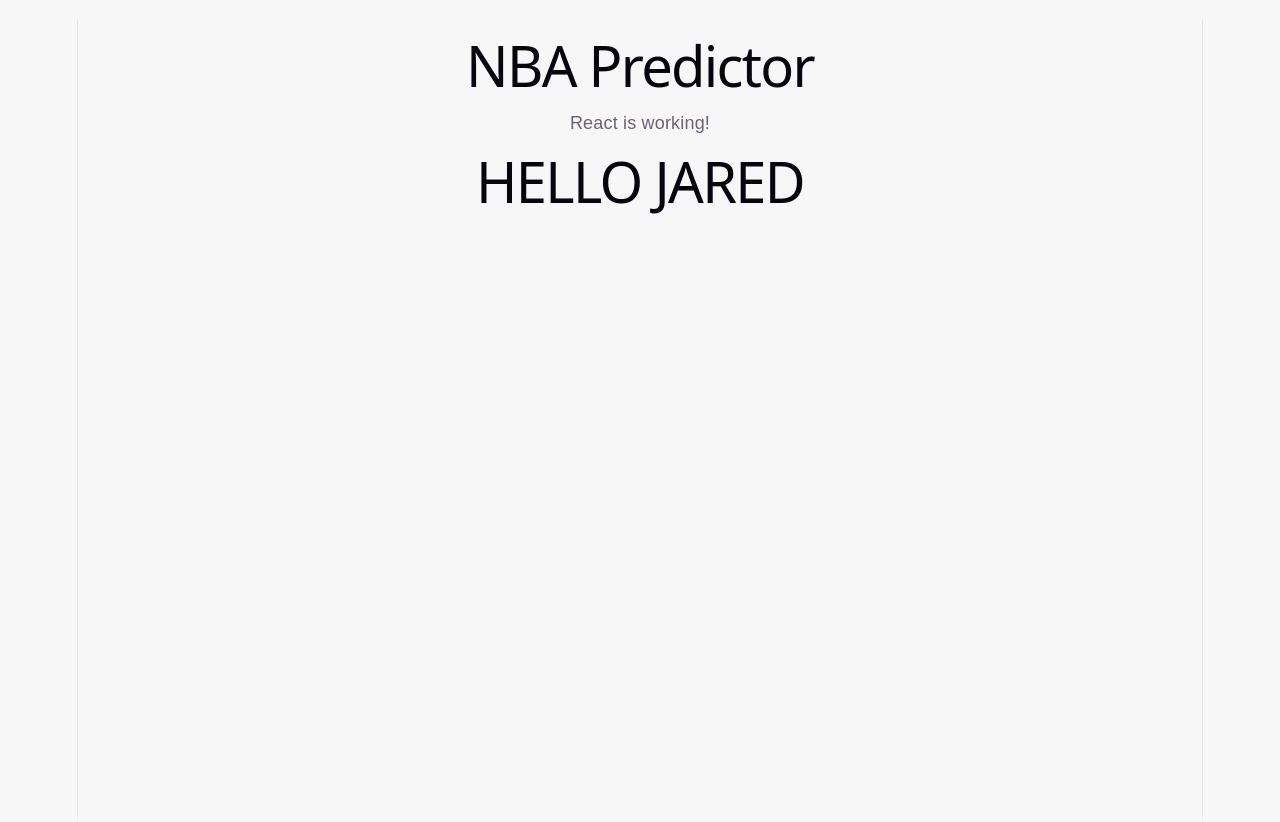
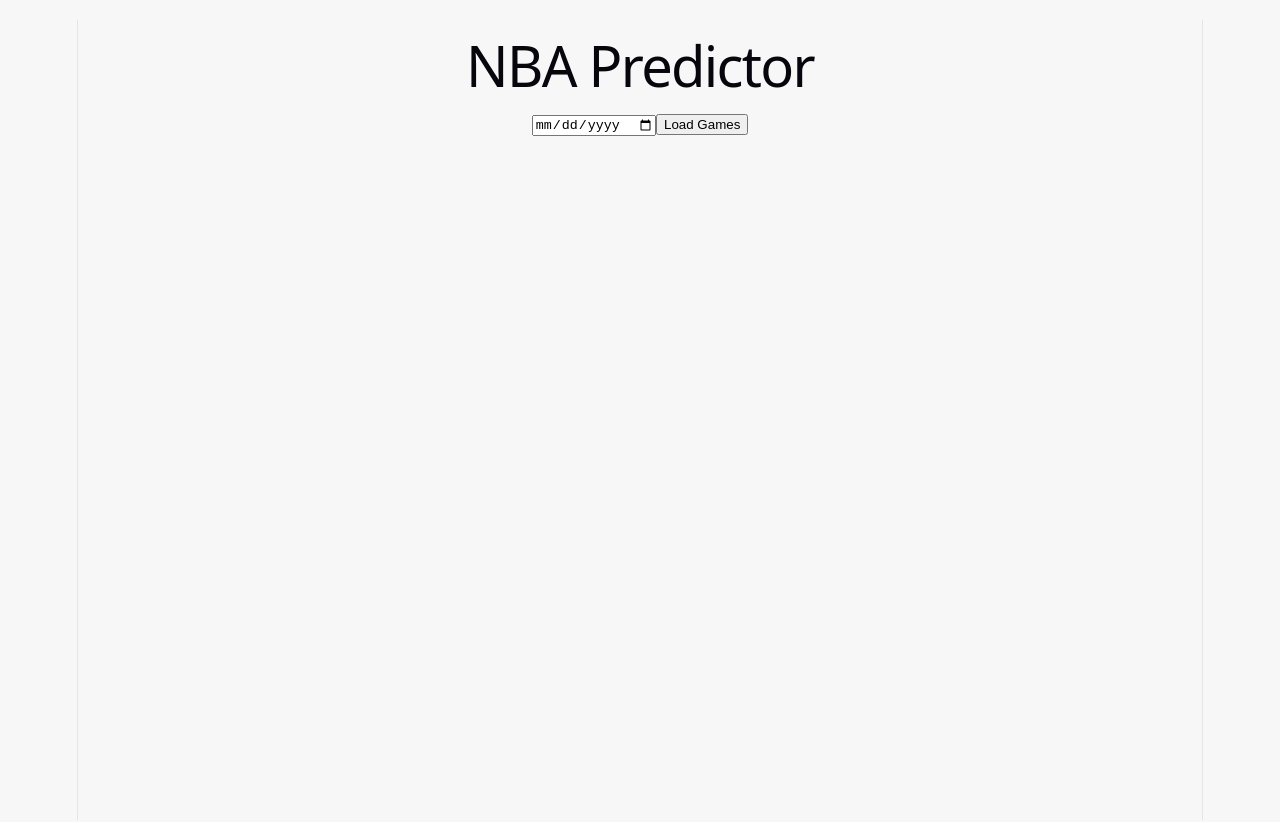
Before and after one commit to jrueter15/NBA-predictor-app, a React (Vite) app: page / in a window 1280 px wide. Shown: the top 822 px of the page. Built offline with nearby package versions, Linux system fonts and the light colour scheme.

Commit message:
Slowly adding buttons and UI

```diff
--- a/src/App.jsx
+++ b/src/App.jsx
@@ -1,8 +1,6 @@
 import { useEffect, useState } from "react";
 
 export default function App(){
-  alert("Hello");
-
   const [message, setMessage] = useState("Loading...");
 
   useEffect(() => {
@@ -13,8 +11,10 @@ export default function App(){
   return(
     <div>
       <h1>NBA Predictor</h1>
-      <p>{message}</p>
-      <h1>HELLO JARED</h1>
+
+      <input type="date"/>
+
+      <button>Load Games</button>
     </div>
   );
 }
```
